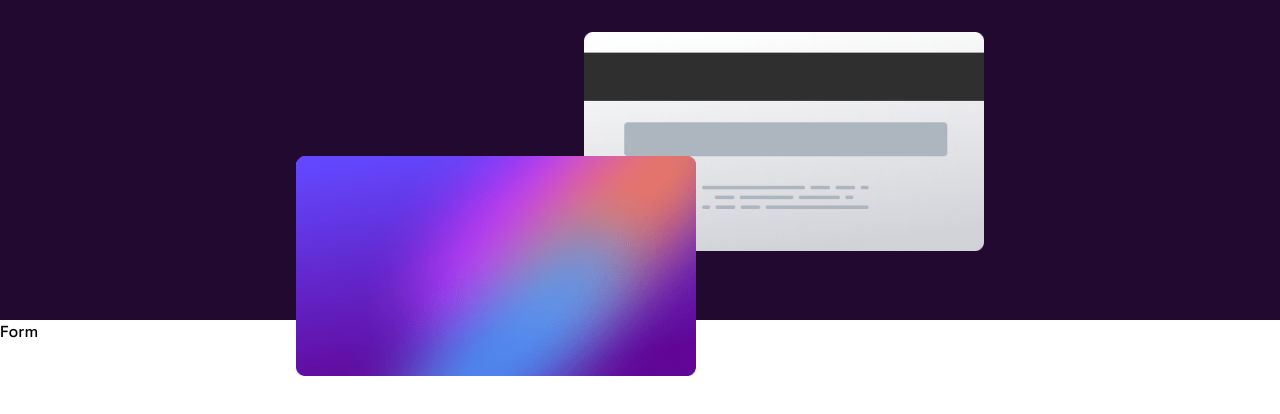
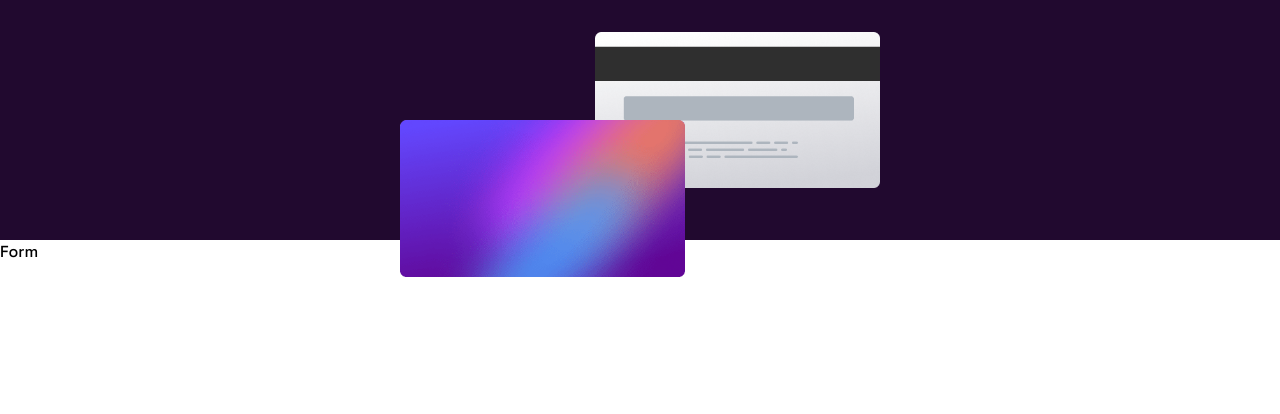
Before and after one commit to Dudeldups/FM-interactive-card-details-form, a React (Vite) app: page / in a window 1280 px wide. Shown: the top 414 px of the page. Built offline with nearby package versions, Linux system fonts and the light colour scheme.

Commit message:
added fixed card size

```diff
--- a/src/components/Card.tsx
+++ b/src/components/Card.tsx
@@ -1,3 +1,24 @@
 export default function Card({ side }: { side: string }) {
-  return <img className="" src={`images/bg-card-${side}.png`} alt="" />;
+  return (
+    <>
+      {side === "back" && (
+        <div className="absolute right-[min(-2.6rem+15.5vw,1rem)] top-8">
+          <img
+            className="w-[17.8125rem] h-[9.763rem]"
+            src={`images/bg-card-${side}.png`}
+            alt=""
+          />
+        </div>
+      )}
+      {side === "front" && (
+        <div className="absolute left-[min(-2.6rem+15.5vw,1rem)] top-[7.52rem]">
+          <img
+            className="w-[17.8125rem] h-[9.763rem]"
+            src={`images/bg-card-${side}.png`}
+            alt=""
+          />
+        </div>
+      )}
+    </>
+  );
 }
--- a/src/components/CardContainer.tsx
+++ b/src/components/CardContainer.tsx
@@ -2,16 +2,12 @@ import Card from "./Card";
 
 export default function CardContainer() {
   return (
-    <aside className="flex justify-center h-[min(64vw,20rem)] bg-clr-primary-700">
-      <div className="relative w-[min(100%,45rem)]">
-        <figure className="w-[min(76%,25rem)] absolute right-4 top-8">
-          <Card side="back" />
-          <figcaption></figcaption>
-        </figure>
-        <figure className="w-[min(76%,25rem)] absolute z-10 left-4 top-[min(2rem+23.5vw,9.77rem)]">
-          <Card side="front" />
-          <figcaption></figcaption>
-        </figure>
+    <aside
+      className="flex justify-center h-60 bg-clr-primary-700"
+      aria-hidden="true">
+      <div className="relative w-[min(100%,32rem)] text-clr-bg-main">
+        <Card side="back" />
+        <Card side="front" />
       </div>
     </aside>
   );
```
